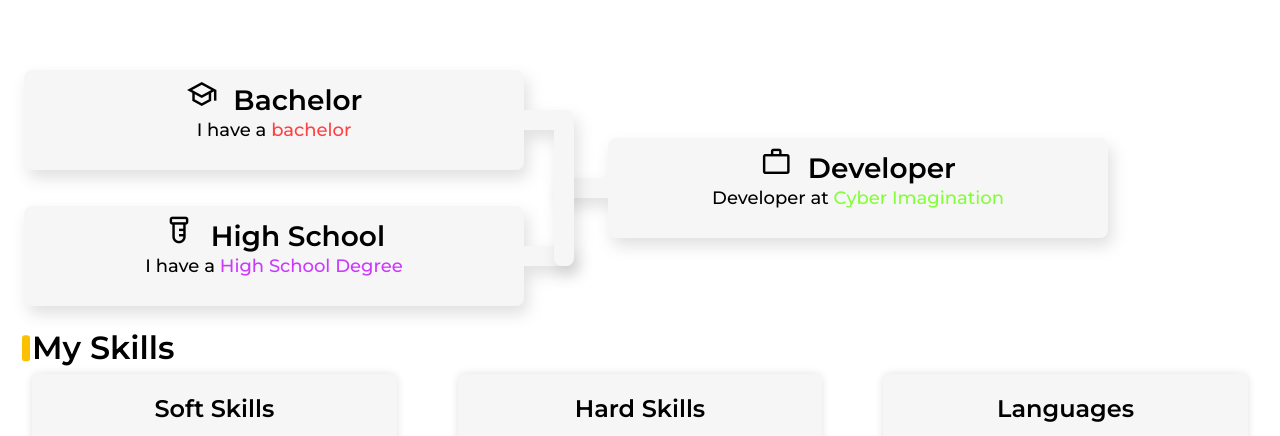
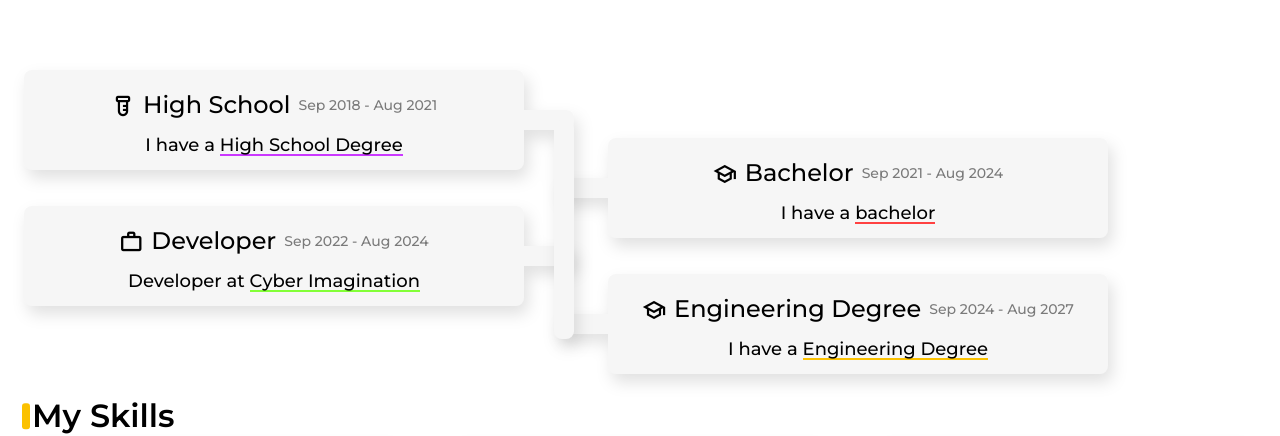
Before and after one commit to BlasterWhite/myWebSite, a Vue app: page / in a window 1280 px wide. Shown: the part 1074-1510 px from the top of the page. Built offline with nearby package versions, Linux system fonts and the light colour scheme.

Commit message:
Update Timeline

```diff
--- a/package.json
+++ b/package.json
@@ -13,6 +13,7 @@
   },
   "type": "module",
   "dependencies": {
+    "dayjs": "^1.11.11",
     "marked": "^10.0.0",
     "vite-plugin-static-copy": "^0.17.0",
     "vue": "^3.2.47",
--- a/src/components/timeLine.vue
+++ b/src/components/timeLine.vue
@@ -1,10 +1,14 @@
 <template>
   <div class="timeline">
     <div v-for="elem in elements" :key="elem.title" :class="'container'">
-      <h1>
+      <div class="row">
         <span class="material-symbols-outlined"> {{ elem.icon }} </span>
-        {{ elem.title }}
-      </h1>
+        <span class="title">{{ elem.title }}</span>
+        <span v-if="elem.date?.start && elem.date?.end" class="dates">
+          {{ dayjs(elem.date.start).format("MMM YYYY") }} -
+          {{ dayjs(elem.date.end).format("MMM YYYY") }}
+        </span>
+      </div>
       <p v-html="elem.description"></p>
     </div>
   </div>
@@ -12,11 +16,15 @@
 
 <script lang="ts">
 import { defineComponent } from "vue";
+import dayjs from "dayjs";
 
 type element = {
   title: string;
   description: string;
-  date: string;
+  date: {
+    start: Date;
+    end: Date;
+  };
   icon: string;
 };
 
@@ -27,11 +35,25 @@ export default defineComponent({
       type: Array as () => element[],
       default: [] as element[],
     },
+    pInverse: {
+      type: Boolean,
+      default: false,
+    },
   },
 
   computed: {
+    dayjs() {
+      return dayjs;
+    },
     elements() {
-      return this?.pElements || [];
+      return (
+        this?.pElements.sort((a, b) => {
+          if (this.pInverse) {
+            return a.date.start.getTime() - b.date.start.getTime();
+          }
+          return b.date.start.getTime() - a.date.start.getTime();
+        }) || []
+      );
     },
     nbElements() {
       return this.elements.length;
@@ -69,6 +91,7 @@ $text-color: #000000;
 
     @media (max-width: 1100px) {
       width: 100%;
+      height: auto;
     }
 
     &:not(:first-child) {
@@ -150,16 +173,37 @@ $text-color: #000000;
       }
     }
 
-    h1 {
-      font-size: 28px;
-      font-weight: 600;
-      margin: 0;
-      line-height: 32px;
-      height: 32px;
+    div.row {
+      display: flex;
+      flex-direction: row;
+      align-items: center;
+      justify-content: center;
+      gap: 8px;
+      margin: 8px 0;
 
-      span.material-symbols-outlined {
-        font-size: 32px;
-        margin-right: 8px;
+      span {
+        font-size: 24px;
+        font-weight: 500;
+      }
+
+      span.title {
+        font-size: 24px;
+        font-weight: 500;
+      }
+
+      span.dates {
+        font-size: 14px;
+        font-weight: 400;
+        opacity: 0.5;
+      }
+
+      @media (max-width: 1100px) {
+        flex-direction: column;
+        gap: 4px;
+
+        span.material-symbols-outlined {
+          display: none;
+        }
       }
     }
 
@@ -171,28 +215,45 @@ $text-color: #000000;
       height: 24px;
 
       & span {
-        &[red] {
-          color: v.$color-red;
+        &::after {
+          content: "";
+          display: inline-block;
+          position: absolute;
+          bottom: 0;
+          left: 0;
+          width: 100%;
+          background: red;
+          height: 2px;
+          transition: 0.3s;
+          z-index: -1;
         }
 
-        &[blue] {
-          color: v.$color-blue;
+        &:hover::after {
+          height: 100%;
         }
 
-        &[green] {
-          color: v.$color-green;
+        &[red]::after {
+          background: v.$color-red;
         }
 
-        &[yellow] {
-          color: v.$color-yellow;
+        &[blue]::after {
+          background: v.$color-blue;
         }
 
-        &[orange] {
-          color: v.$color-orange;
+        &[green]::after {
+          background: v.$color-green;
         }
 
-        &[purple] {
-          color: v.$color-purple;
+        &[yellow]::after {
+          background: v.$color-yellow;
+        }
+
+        &[orange]::after {
+          background: v.$color-orange;
+        }
+
+        &[purple]::after {
+          background: v.$color-purple;
         }
       }
     }
--- a/src/views/HomeView.vue
+++ b/src/views/HomeView.vue
@@ -6,7 +6,9 @@
         <h1 id="name">Matéo Guézennec</h1>
         <h3>I'm a <span class="text-red">FullStack Developer</span></h3>
         <div id="buttons">
-          <a><button id="hire">Hire Me</button></a>
+          <a href="https://www.linkedin.com/in/mateo-guezennec/" target="_blank"
+            ><button id="hire">Hire Me</button></a
+          >
           <router-link to="/projects"
             ><button id="portfolio">Portfolio</button></router-link
           >
@@ -20,7 +22,7 @@
 
     <top-button />
 
-    <time-line :p-elements="elements" />
+    <time-line :p-elements="elements" :p-inverse="true" />
 
     <my-skills />
 
@@ -40,27 +42,48 @@ import MyFooter from "@/components/myFooter.vue";
 type element = {
   title: string;
   description: string;
-  date: string;
+  date: {
+    start: Date;
+    end: Date;
+  };
   icon: string;
 };
 
 const elements = [
   {
-    title: "Bachelor",
-    description: "I have a <span red>bachelor</span>",
-    date: "test1",
+    title: "Engineering Degree",
+    description: "I have a <span orange>Engineering Degree</span>",
+    date: {
+      start: new Date("2024-09-01"),
+      end: new Date("2027-08-31"),
+    },
     icon: "school",
   },
   {
     title: "Developer",
     description: "Developer at <span green>Cyber Imagination</span>",
-    date: "test2",
+    date: {
+      start: new Date("2022-09-01"),
+      end: new Date("2024-08-31"),
+    },
     icon: "work",
+  },
+  {
+    title: "Bachelor",
+    description: "I have a <span red>bachelor</span>",
+    date: {
+      start: new Date("2021-09-01"),
+      end: new Date("2024-08-31"),
+    },
+    icon: "school",
   },
   {
     title: "High School",
     description: "I have a <span purple>High School Degree</span>",
-    date: "test1",
+    date: {
+      start: new Date("2018-09-01"),
+      end: new Date("2021-08-31"),
+    },
     icon: "labs",
   },
 ] as element[];
```
